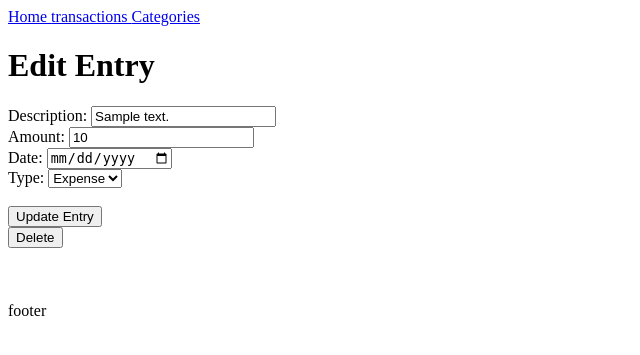
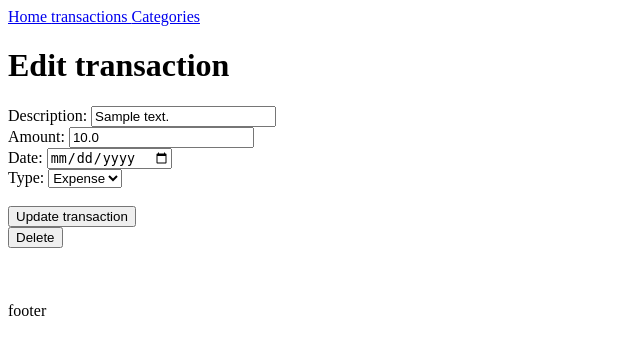
Before and after one commit to jmbehlmann/budget-track, a Flask app: template app/templates/transactions/edit.html in a window 1280 px wide. Shown: the top 355 px of the page, without its empty margins (0-640 px from the left). Run offline with Flask 3, Linux system fonts and the light colour scheme; tables that the repository leaves empty hold one stand-in row (values such as "Sample post"); the template is opened without the code that fills it: values that come from a table or form of the project are taken from there, most other values are stand-ins (such as "Sample title", 1, 10 or a date in 2020).

Commit message:
more renaming

```diff
--- a/app/templates/transactions/edit.html
+++ b/app/templates/transactions/edit.html
@@ -3,35 +3,35 @@
 {% block content %}
 
 <div>
-    <h1>Edit Entry</h1>
+    <h1>Edit transaction</h1>
     <div>
       <form method="POST">
           <div>
               <label for="description">Description:</label>
-              <input type="text" id="description" name="description" value="{{ entry.description }}">
+              <input type="text" id="description" name="description" value="{{ transaction.description }}">
           </div>
           <div>
               <label for="amount">Amount:</label>
-              <input type="text" id="amount" name="amount" value="{{ entry.amount }}">
+              <input type="text" id="amount" name="amount" value="{{ transaction.amount }}">
           </div>
           <div>
               <label for="date">Date:</label>
-              <input type="date" id="date" name="date" value="{{ entry.date }}">
+              <input type="date" id="date" name="date" value="{{ transaction.date }}">
           </div>
           <div>
-            <label for="entry_type">Type:</label>
-            <select id="entry_type" name="entry_type">
-              <option value="expense" {% if entry.entry_type == 'expense' %} selected {% endif %}>Expense</option>
-              <option value="income" {% if entry.entry_type == 'income' %} selected {% endif %}>Income</option>
+            <label for="transaction_type">Type:</label>
+            <select id="transaction_type" name="transaction_type">
+              <option value="expense" {% if transaction.transaction_type == 'expense' %} selected {% endif %}>Expense</option>
+              <option value="income" {% if transaction.transaction_type == 'income' %} selected {% endif %}>Income</option>
             </select><br><br>
           </div>
           <div>
-              <input type="submit" value="Update Entry">
+              <input type="submit" value="Update transaction">
           </div>
       </form>
     </div>
     <div>
-      <form action="{{ url_for('routes.delete_entry', entry_id=entry.id) }}" method="POST">
+      <form action="{{ url_for('routes.delete_transaction', transaction_id=transaction.id) }}" method="POST">
         <button type="submit">Delete</button>
       </form>
     </div>
--- a/app/templates/transactions/index.html
+++ b/app/templates/transactions/index.html
@@ -3,10 +3,10 @@
 {% block content %}
 
 <div>
-    <h1>Entries Index</h1>
+    <h1>transactions Index</h1>
     <a href="{{ url_for('routes.add_transaction') }}">Add transaction</a>
     <ul>
-        {% for transaction in entries %}
+        {% for transaction in transactions %}
             <li>
                 <span>
                   {{ transaction.description }}:
```
Also changed, not shown: app/routes.py (+1 -6 lines), app/templates/transactions/show.html (+7 -7 lines).
